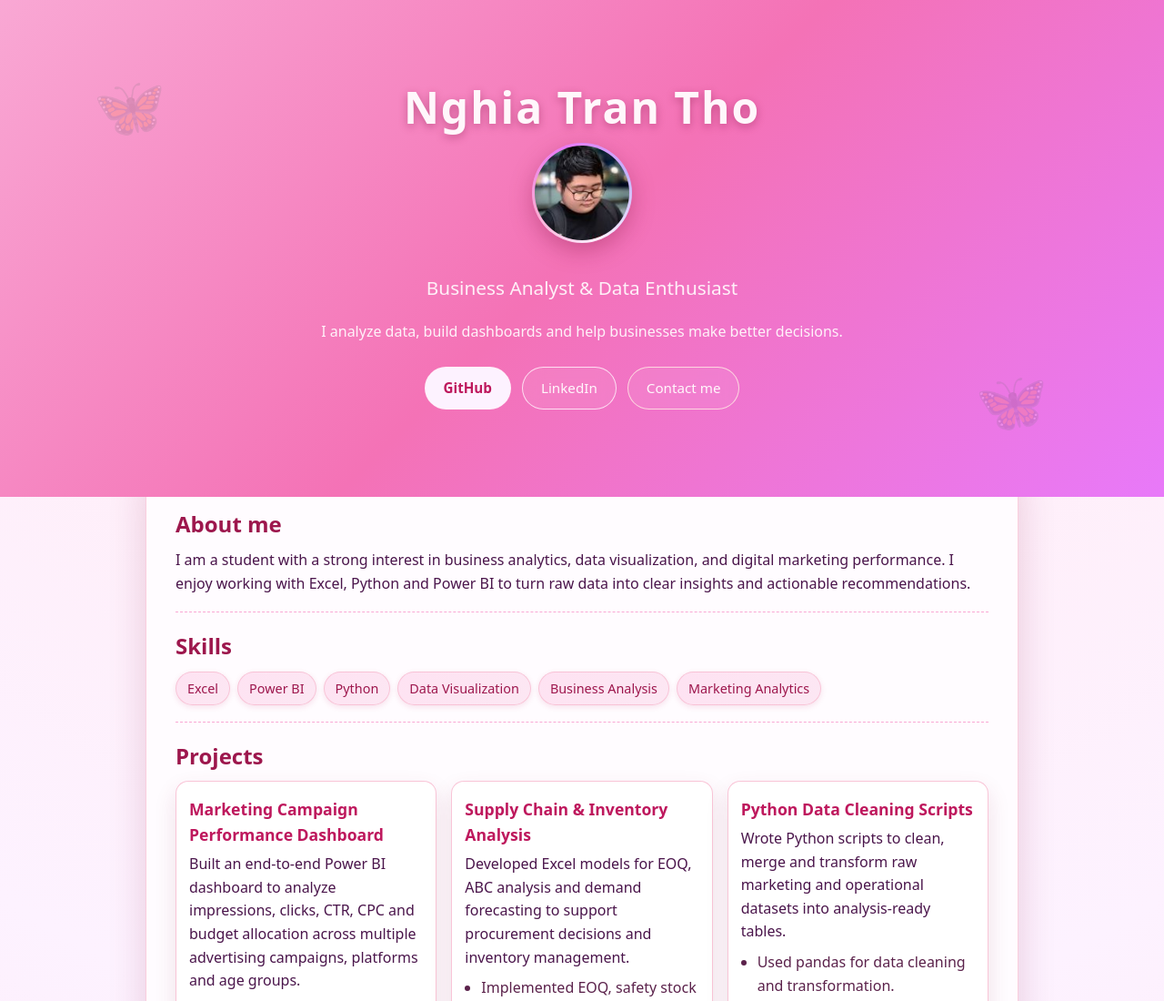
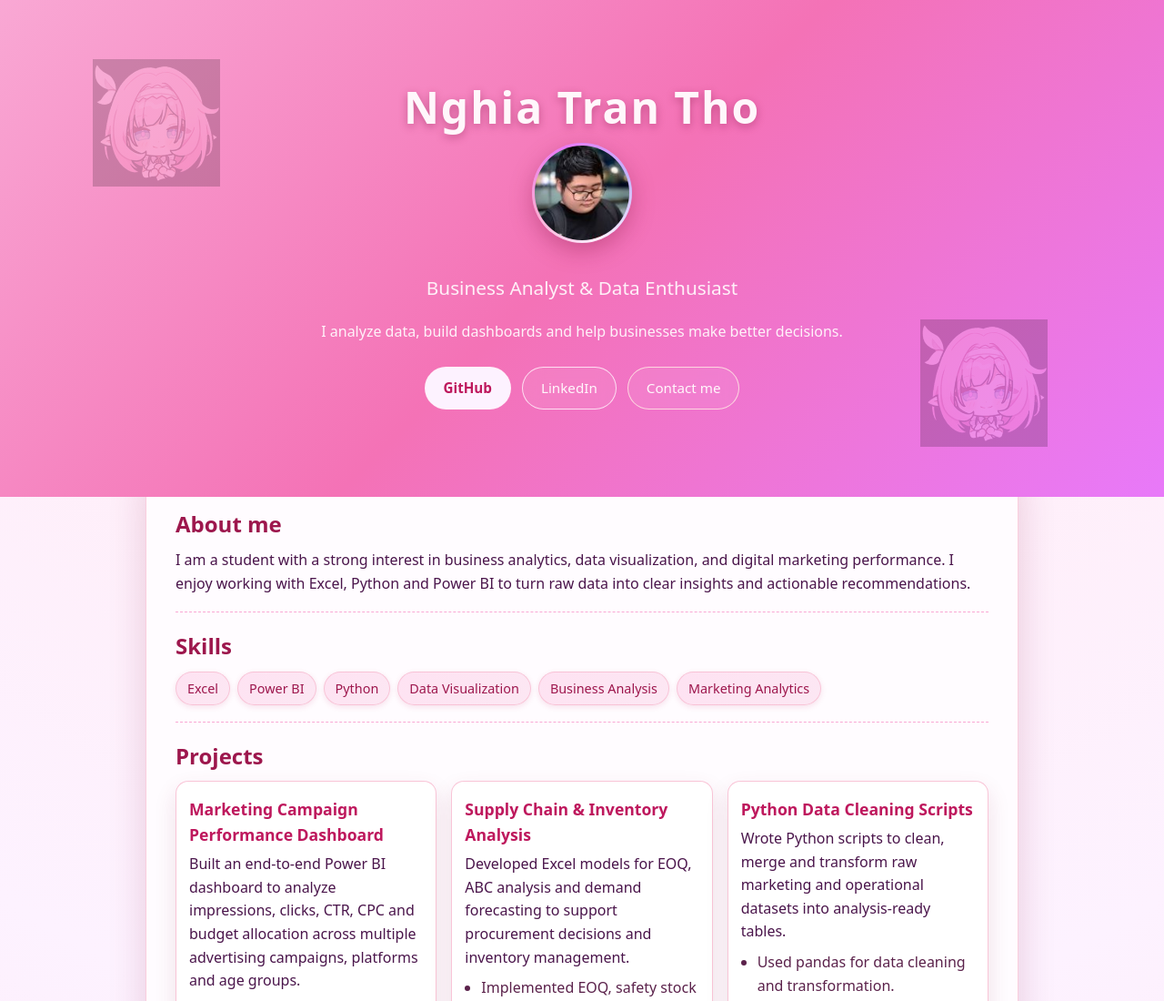
Before and after one commit to Elys-ia/nghiatrantho.github.io, a plain HTML site: page index.html in a window 1280 px wide. Shown: the top 1100 px of the page at 91% size. Drawn offline with Linux system fonts and the light colour scheme.

Commit message:
Style.css

```diff
--- a/style.css
+++ b/style.css
@@ -21,14 +21,18 @@ body {
     overflow: hidden;
 }
 
-/* Butterflies nhẹ nhàng ở nền (decor) */
 .hero::before,
 .hero::after {
-    content: "🦋";
+    content: "";
     position: absolute;
-    font-size: 64px;
-    opacity: 0.15;
+    width: 140px;
+    height: 140px;
+    background-image: url("ely1.jpg"); /* dùng đúng tên file */
+    background-size: contain;
+    background-repeat: no-repeat;
+    opacity: 0.18;
 }
+
 
 .hero::before {
     top: 12%;
```
